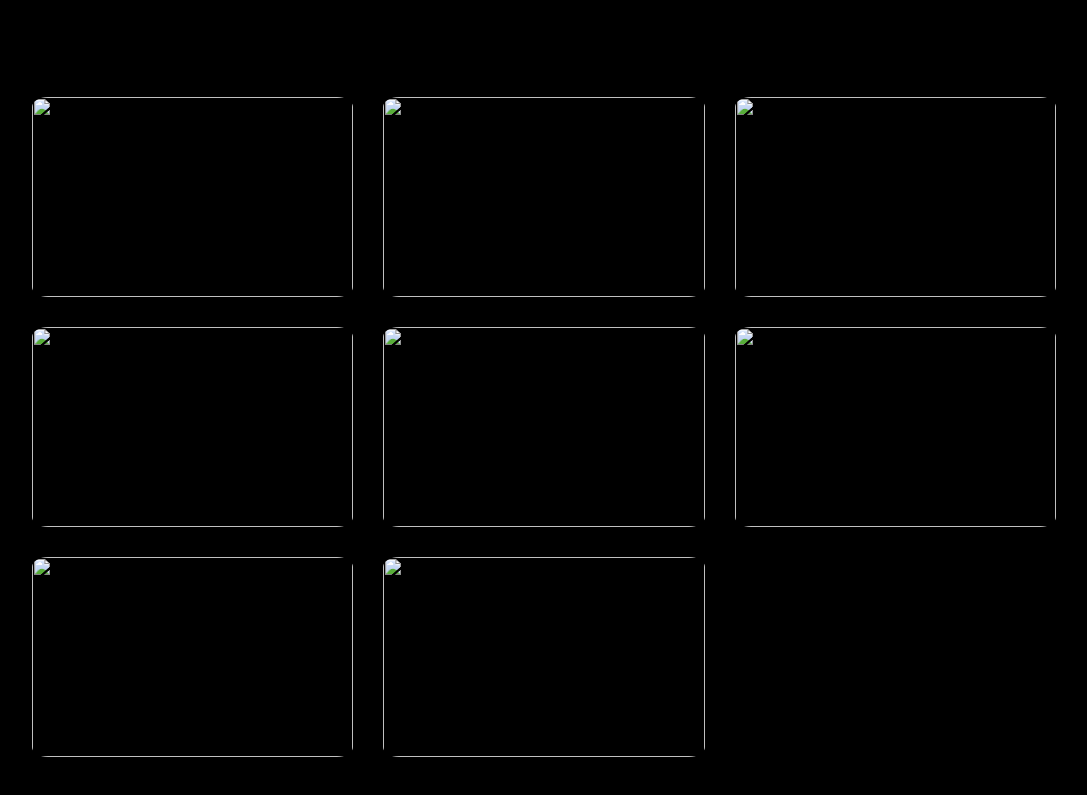
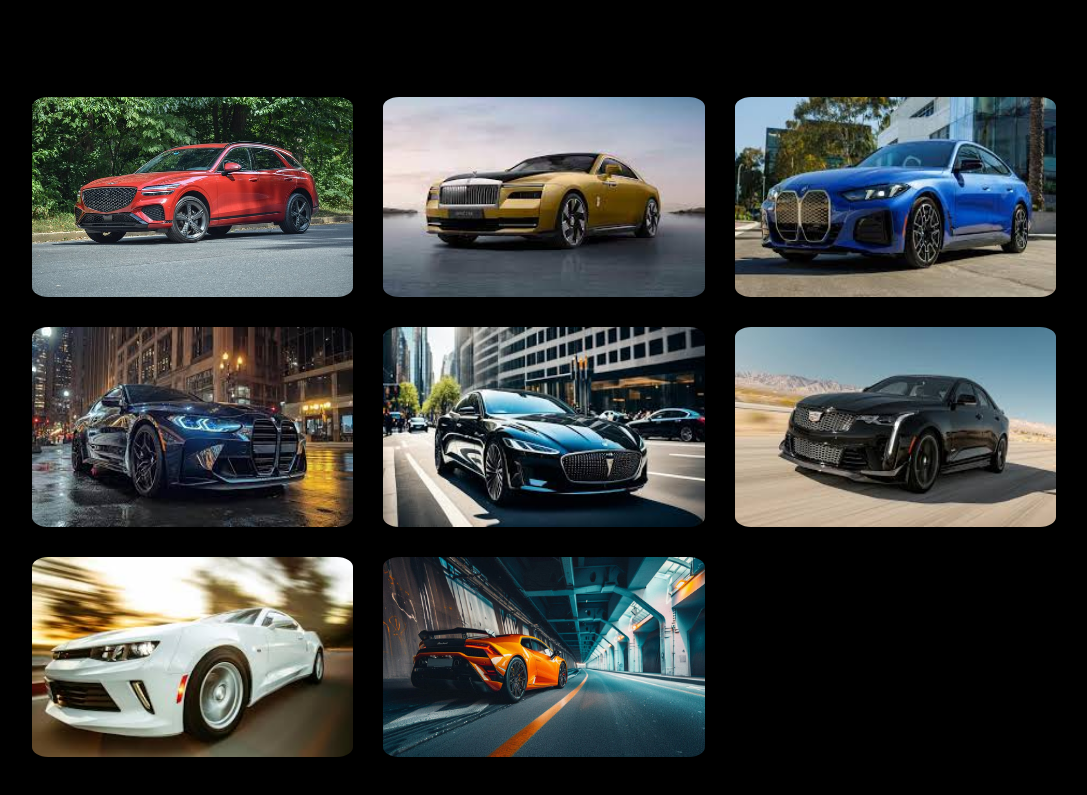
Before and after one commit to sibaduttasinghsamant/project_gallery, a plain HTML site: page index.html in a window 1280 px wide. Shown: the part 95-890 px from the top of the page, without its empty margins (96-1183 px from the left). Drawn offline with Linux system fonts and the light colour scheme.

Commit message:
Update index.html

```diff
--- a/index.html
+++ b/index.html
@@ -13,14 +13,14 @@
         <span onclick="closeFullImg()">X</span>
     </div>
     <div class="img-gallery">
-        <img src="images/01-usnpx-2025genesisgv70-angularfront-jms.jpg" onclick="openFullImg(this.src)">
-        <img src="images/5645.jpg" onclick="openFullImg(this.src)">
-        <img src="images/images (1).jpg" onclick="openFullImg(this.src)">
-        <img src="images/images (2).jpg" onclick="openFullImg(this.src)">
-        <img src="images/images (3).jpg" onclick="openFullImg(this.src)">
-        <img src="images/images (4).jpg" onclick="openFullImg(this.src)">
-        <img src="images/images.jpg" onclick="openFullImg(this.src)">
-        <img src="images/PRO_EDU_Photo_Courses_blog_article_titled_10_Car_PhotograpPhotography-Fundamentals-20241456_x_816Photography-Fundamentals-PRO-EDU_bedb8f07-1adb-4004-85b5-e0f2bf1da771.webp" onclick="openFullImg(this.src)">
+        <img src="01-usnpx-2025genesisgv70-angularfront-jms.jpg" onclick="openFullImg(this.src)">
+        <img src="5645.jpg" onclick="openFullImg(this.src)">
+        <img src="images (1).jpg" onclick="openFullImg(this.src)">
+        <img src="images (2).jpg" onclick="openFullImg(this.src)">
+        <img src="images (3).jpg" onclick="openFullImg(this.src)">
+        <img src="images (4).jpg" onclick="openFullImg(this.src)">
+        <img src="images.jpg" onclick="openFullImg(this.src)">
+        <img src="PRO_EDU_Photo_Courses_blog_article_titled_10_Car_PhotograpPhotography-Fundamentals-20241456_x_816Photography-Fundamentals-PRO-EDU_bedb8f07-1adb-4004-85b5-e0f2bf1da771.webp" onclick="openFullImg(this.src)">
     </div>
     <script>
         var fullImgBox = document.getElementById("fullImgBox");
```
